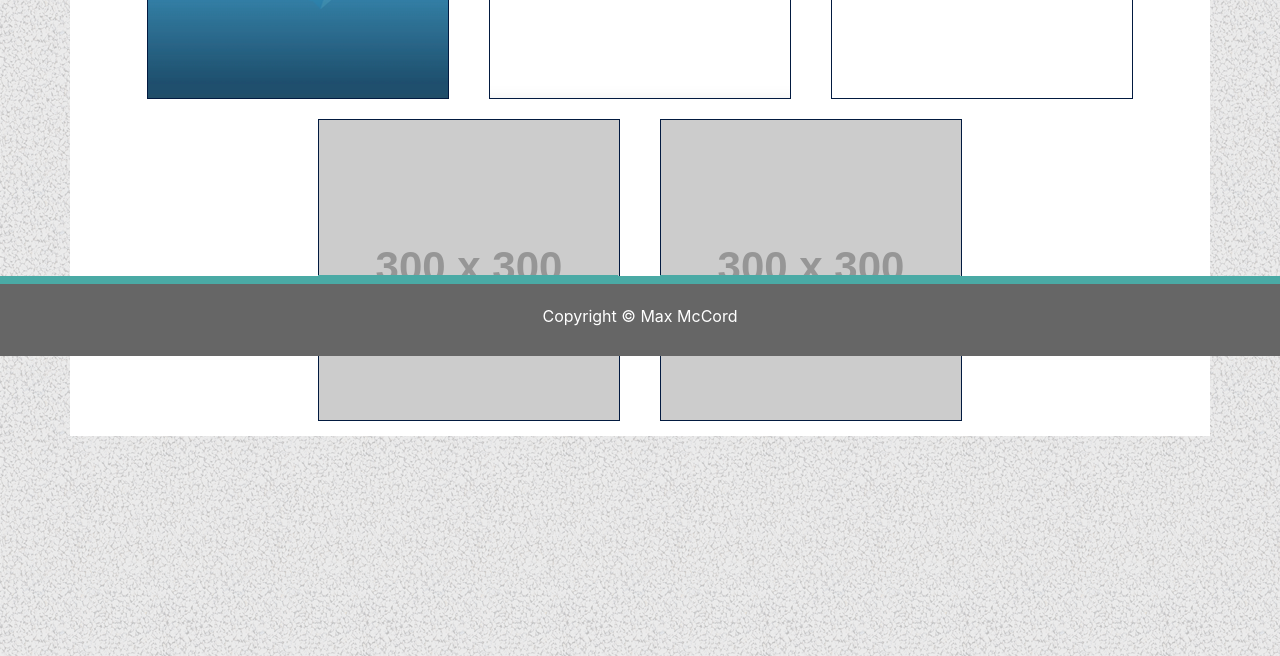
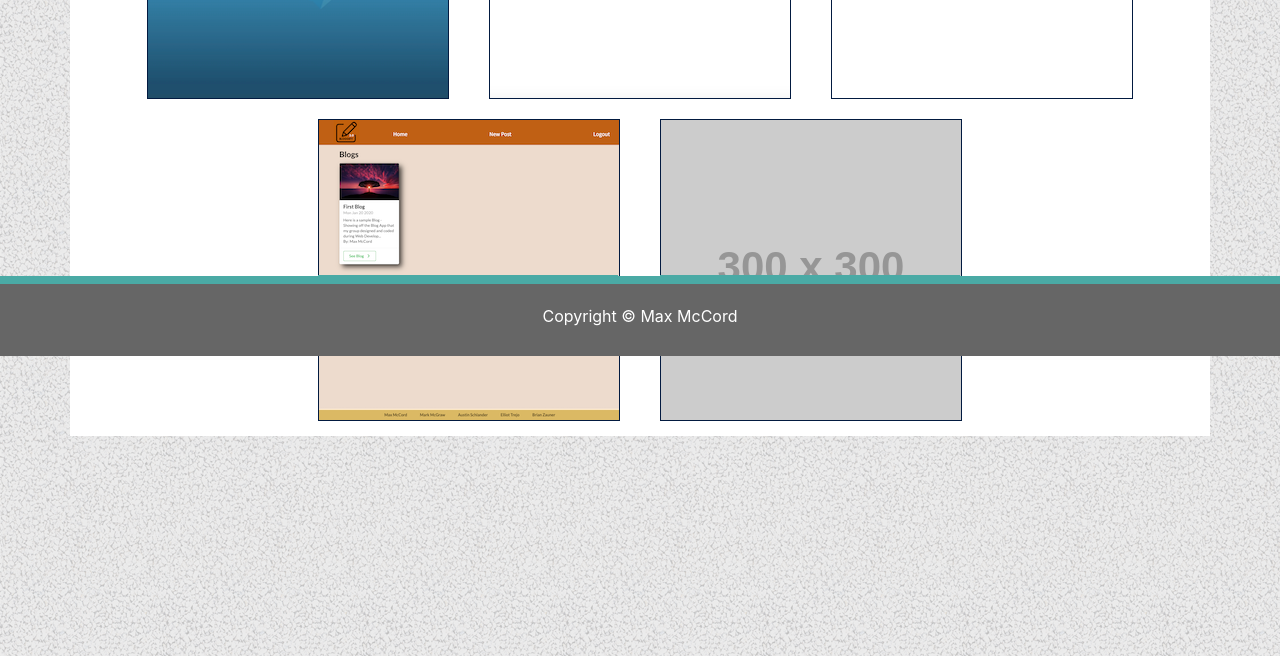
Before and after one commit to maxdmc1/updated-portfolio, a plain HTML site: page portfolio.html in a window 1280 px wide. Shown: the part 444-1100 px from the top of the page. Drawn offline with nearby package versions, Linux system fonts and the light colour scheme; placeholder pictures from the web are drawn by us.

Commit message:
added another project

```diff
--- a/portfolio.html
+++ b/portfolio.html
@@ -72,8 +72,10 @@
             <div class="row justify-content-center">
                 <div class="col-auto">
                     <div>
-                        <img class="image" src="https://placehold.it/300x300">
-                        <div class="banner"> PDF Generator - Node Project</div>
+                        <a href="https://max-project2.herokuapp.com/signup" target="_blank">
+                            <img class="image" src="./assets/images/blog-app-ss.png">
+                            <div class="banner"> Bloggify 2.0 - Project 2</div>
+                        </a>
                     </div>
                 </div>
                 <div class="col-auto">
```
Also changed, not shown: assets/images/blog-app-ss.png (added), 2 other files.
